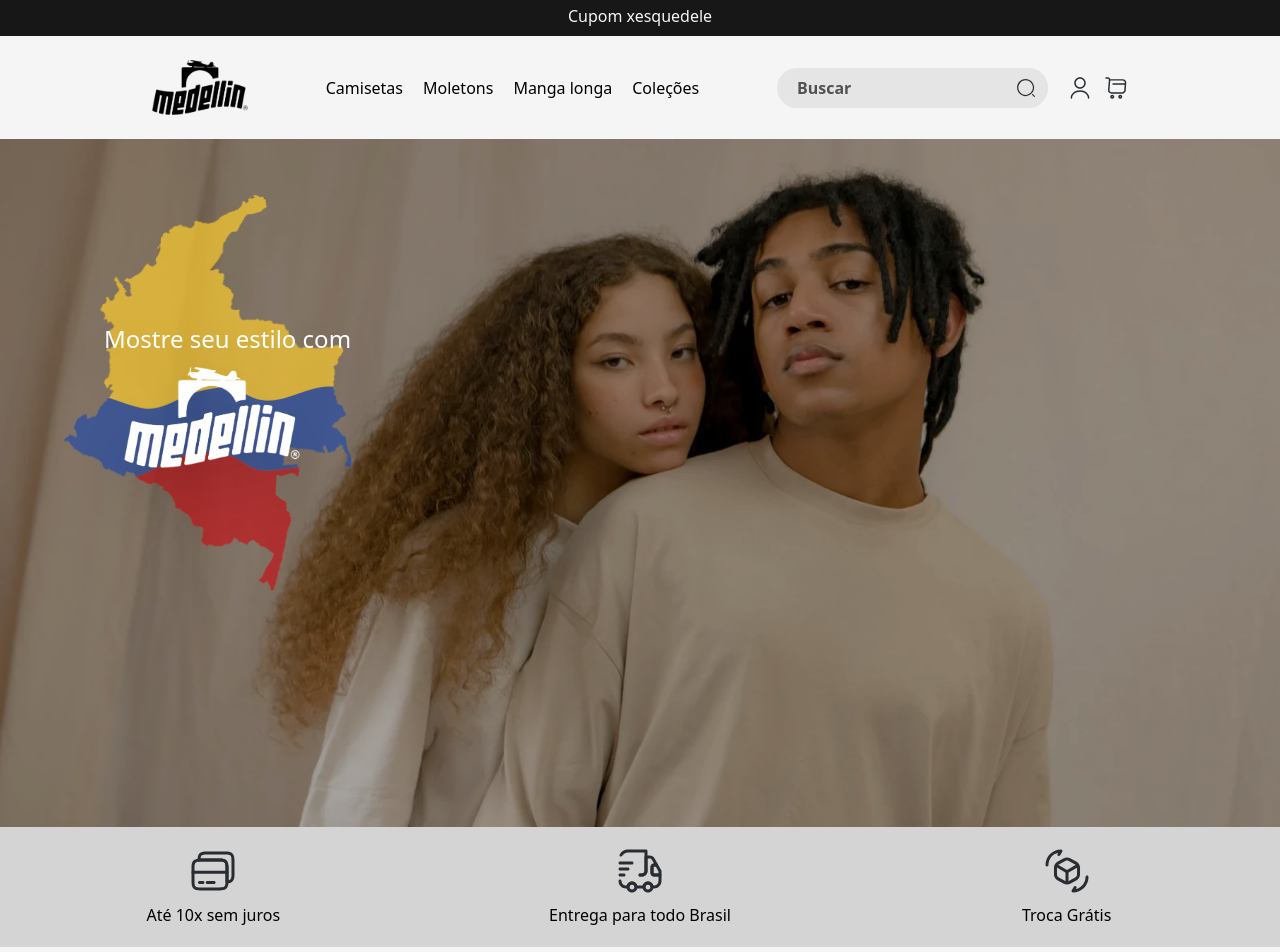
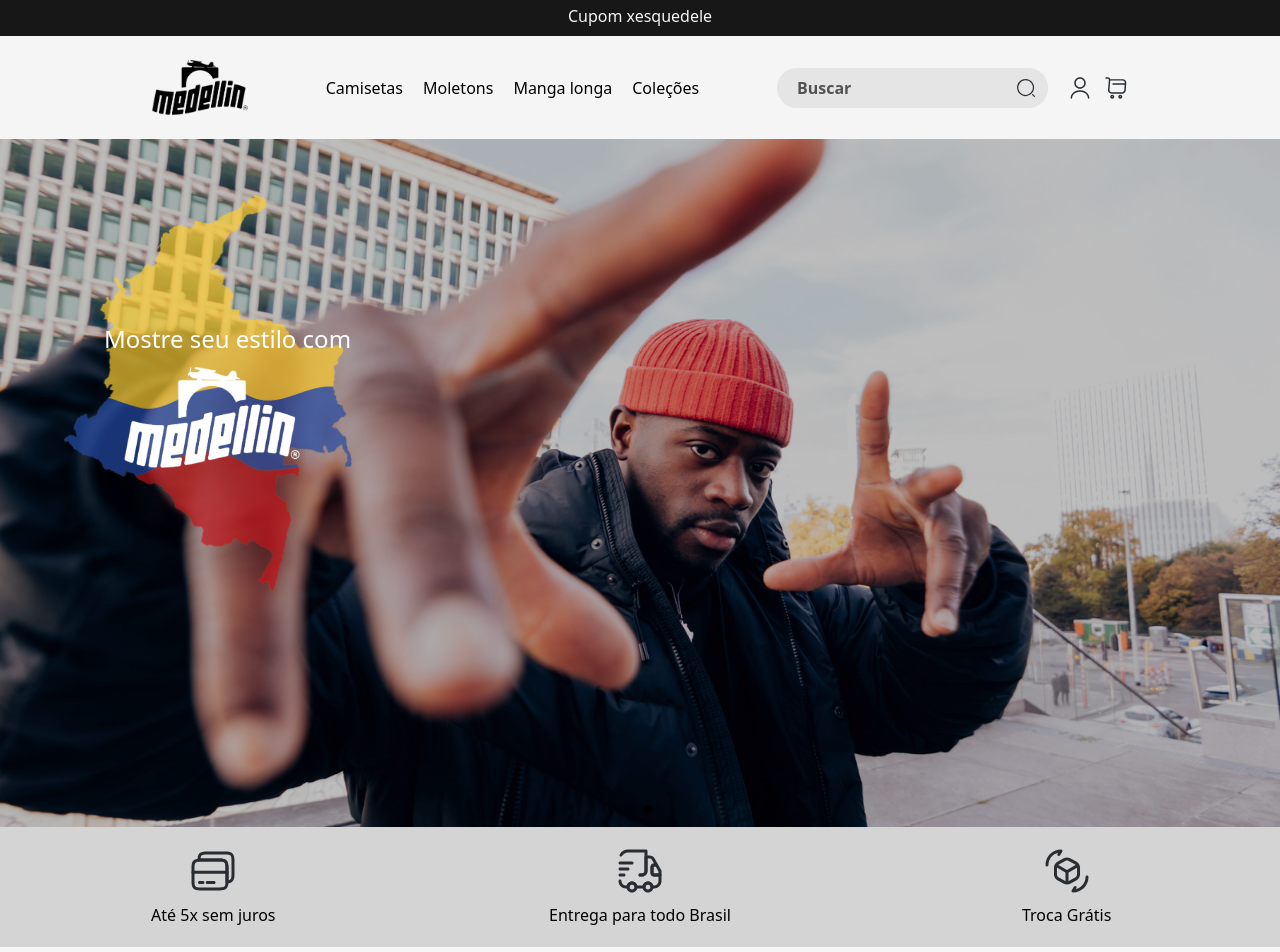
Before and after one commit to medellinoriginalcompany/front-end, a React (Vite) app: page / in a window 1280 px wide. Shown: the top 952 px of the page. Built offline with nearby package versions, Linux system fonts and the light colour scheme; no server answers; what @cloudinary/url-gen would draw is missing.

Commit message:
Slider automático na landpage

```diff
--- a/src/components/home/Hero.tsx
+++ b/src/components/home/Hero.tsx
@@ -1,7 +1,9 @@
 import HeroGrid from './HeroGrid';
 import HeroGridItem from './HeroGridItem';
+import { Swiper, SwiperSlide } from 'swiper/react';
 
 import herobg from '/images/hero_bg.webp';
+import herobg2 from '/images/hero_bg2.webp';
 import colombia from '/images/colombia.png';
 import logo from '/images/medellin-white.png';
 
@@ -9,7 +11,19 @@ import logo from '/images/medellin-white.png';
 const Hero = () => {
   return (
     <section className="relative">
-      <img src={herobg} alt="Banner Landing Page" className="h-[calc(100vh-112px)] w-full object-cover brightness-75" />
+      <Swiper
+        className='-z-10'
+        slidesPerView={1}
+        autoplay={{ delay: 5000, disableOnInteraction: false }}
+        pagination={{ clickable: true }}
+        loop>
+        <SwiperSlide>
+          <img src={herobg} alt="Banner Landing Page" className="h-[calc(100vh-112px)] w-full object-cover brightness-75" />
+        </SwiperSlide>
+        <SwiperSlide>
+          <img src={herobg2} alt="Banner Landing Page" className="h-[calc(100vh-112px)] w-full object-cover brightness-75" />
+        </SwiperSlide>
+      </Swiper>
 
       <div className="absolute bottom-0 top-0">
         <div className="lg:px-16 lg:py-14 2xl:px-20 2xl:py-32">
@@ -24,7 +38,7 @@ const Hero = () => {
       </div>
       <div className='bg-neutral-300'>
         <HeroGrid>
-          <HeroGridItem icon='cards' text='Até 10x sem juros' />
+          <HeroGridItem icon='cards' text='Até 5x sem juros' />
           <HeroGridItem icon='truck-fast' text='Entrega para todo Brasil' />
           <HeroGridItem icon='3d-rotate' text='Troca Grátis' />
         </HeroGrid>
```
